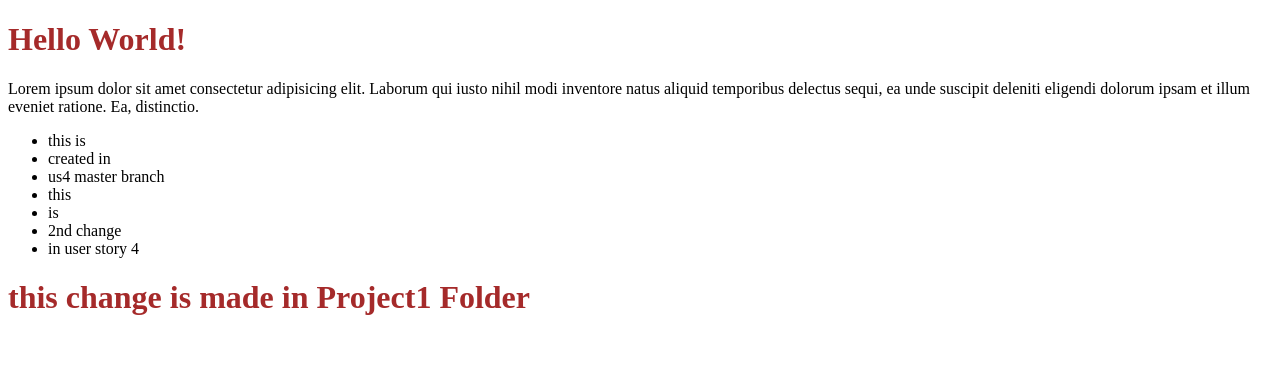
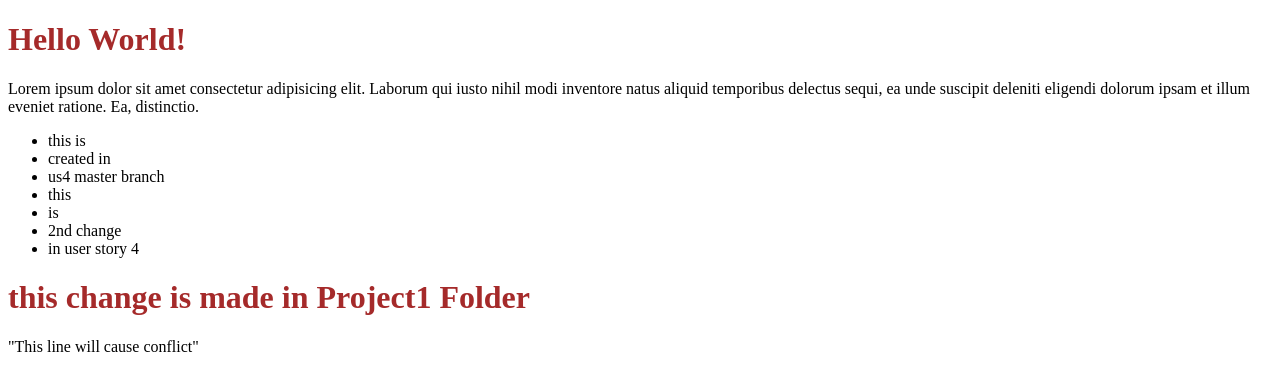
Before and after one commit to KapilSukhdhane/Project, a plain HTML site: page index.html in a window 1280 px wide. Drawn offline with Linux system fonts and the light colour scheme.

Commit message:
commited in project2 acc us7

```diff
--- a/index.html
+++ b/index.html
@@ -24,5 +24,6 @@
     </ul>
     <h1>this change is made in Project1 Folder</h1>
     </body>
+    "This line will cause conflict"
 
 </html>
```
